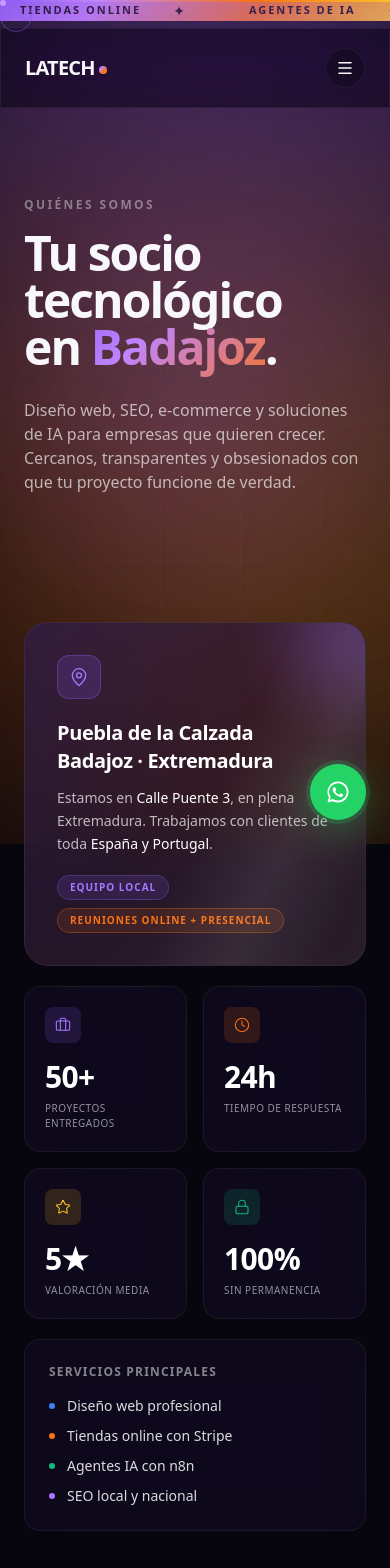
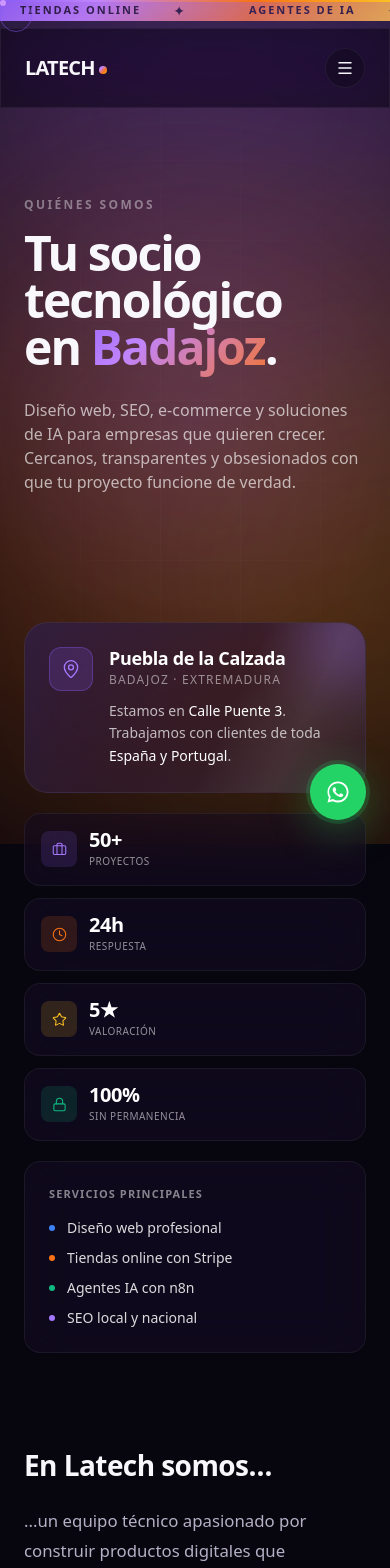
Before and after one commit to Andreh33/jaja, a Next.js app: page /sobre-nosotros in a window 390 px wide. Shown: the top 1568 px of the page. Built offline with nearby package versions, Linux system fonts and the light colour scheme.

Commit message:
fix: sobre-nosotros sidebar — stats horizontales + título compacto, sin saltos forzados

```diff
--- a/src/app/sobre-nosotros/page.tsx
+++ b/src/app/sobre-nosotros/page.tsx
@@ -54,72 +54,64 @@ export default function SobreNosotrosPage() {
             <div className="grid gap-12 md:grid-cols-12">
               <Reveal>
                 <div className="space-y-5 md:col-span-5 md:sticky md:top-32">
-                  <Holographic className="relative overflow-hidden p-8" rounded="rounded-3xl">
+                  <Holographic className="relative overflow-hidden p-6 md:p-7" rounded="rounded-3xl">
                     <div
-                      className="pointer-events-none absolute -right-20 -top-20 h-48 w-48 rounded-full"
+                      className="pointer-events-none absolute -right-16 -top-16 h-40 w-40 rounded-full"
                       style={{ background: 'radial-gradient(circle, rgba(139,92,246,0.35), transparent 70%)', filter: 'blur(20px)' }}
                     />
-                    <div className="relative">
-                      <div className="inline-flex h-11 w-11 items-center justify-center rounded-xl" style={{ background: 'rgba(139,92,246,0.18)', color: 'var(--purple-300)', border: '1px solid rgba(139,92,246,0.35)' }}>
+                    <div className="relative flex items-start gap-4">
+                      <div
+                        className="inline-flex h-11 w-11 shrink-0 items-center justify-center rounded-xl"
+                        style={{ background: 'rgba(139,92,246,0.18)', color: 'var(--purple-300)', border: '1px solid rgba(139,92,246,0.35)' }}
+                      >
                         <MapPin size={20} strokeWidth={1.6} />
                       </div>
-                      <h3 className="mt-5 font-display text-xl text-white" style={{ letterSpacing: '-0.02em', fontWeight: 700 }}>
-                        Puebla de la Calzada<br />Badajoz · Extremadura
-                      </h3>
-                      <p className="mt-3 text-sm leading-relaxed text-white/70">
-                        Estamos en <span className="text-white">Calle Puente 3</span>, en plena Extremadura.
-                        Trabajamos con clientes de toda <span className="text-white">España y Portugal</span>.
-                      </p>
-                      <div className="mt-5 flex flex-wrap gap-2">
-                        <span className="rounded-full px-3 py-1 text-[10px] font-semibold uppercase tracking-widest" style={{ background: 'rgba(139,92,246,0.15)', color: 'var(--purple-300)', border: '1px solid rgba(139,92,246,0.3)' }}>
-                          Equipo local
-                        </span>
-                        <span className="rounded-full px-3 py-1 text-[10px] font-semibold uppercase tracking-widest" style={{ background: 'rgba(249,115,22,0.12)', color: 'var(--accent-shop)', border: '1px solid rgba(249,115,22,0.3)' }}>
-                          Reuniones online + presencial
-                        </span>
+                      <div className="min-w-0 flex-1">
+                        <h3 className="font-display text-lg leading-tight text-white" style={{ letterSpacing: '-0.02em', fontWeight: 700 }}>
+                          Puebla de la Calzada
+                        </h3>
+                        <p className="mt-0.5 text-xs uppercase tracking-widest text-white/50">Badajoz · Extremadura</p>
+                        <p className="mt-3 text-sm leading-relaxed text-white/70">
+                          Estamos en <span className="text-white">Calle Puente 3</span>. Trabajamos con clientes de toda <span className="text-white">España y Portugal</span>.
+                        </p>
                       </div>
                     </div>
                   </Holographic>
 
-                  <div className="grid grid-cols-2 gap-4">
+                  <div className="grid gap-3 sm:grid-cols-2">
                     {[
-                      { v: '50+', l: 'Proyectos entregados', icon: Briefcase, color: 'var(--purple-300)', bg: 'rgba(139,92,246,0.15)' },
-                      { v: '24h', l: 'Tiempo de respuesta', icon: Clock, color: 'var(--accent-shop)', bg: 'rgba(249,115,22,0.15)' },
-                      { v: '5★', l: 'Valoración media', icon: Star, color: 'var(--warning)', bg: 'rgba(251,191,36,0.15)' },
+                      { v: '50+', l: 'Proyectos', icon: Briefcase, color: 'var(--purple-300)', bg: 'rgba(139,92,246,0.15)' },
+                      { v: '24h', l: 'Respuesta', icon: Clock, color: 'var(--accent-shop)', bg: 'rgba(249,115,22,0.15)' },
+                      { v: '5★', l: 'Valoración', icon: Star, color: 'var(--warning)', bg: 'rgba(251,191,36,0.15)' },
                       { v: '100%', l: 'Sin permanencia', icon: Lock, color: 'var(--accent-ia)', bg: 'rgba(16,185,129,0.15)' },
                     ].map((s) => {
                       const Icon = s.icon;
                       return (
-                        <div key={s.l} className="rounded-2xl glass p-5 transition-transform hover:-translate-y-0.5">
-                          <div className="mb-4 inline-flex h-9 w-9 items-center justify-center rounded-lg" style={{ background: s.bg, color: s.color, border: `1px solid ${s.color}40` }}>
-                            <Icon size={16} strokeWidth={1.6} />
+                        <div key={s.l} className="flex items-center gap-3 rounded-2xl glass px-4 py-4 transition-transform hover:-translate-y-0.5">
+                          <div
+                            className="inline-flex h-9 w-9 shrink-0 items-center justify-center rounded-lg"
+                            style={{ background: s.bg, color: s.color, border: `1px solid ${s.color}40` }}
+                          >
+                            <Icon size={15} strokeWidth={1.7} />
                           </div>
-                          <div className="font-display text-3xl text-white" style={{ letterSpacing: '-0.02em', fontWeight: 800 }}>{s.v}</div>
-                          <div className="mt-1.5 text-[10px] uppercase tracking-wider text-white/55">{s.l}</div>
+                          <div className="min-w-0">
+                            <div className="font-display text-xl leading-none text-white" style={{ letterSpacing: '-0.02em', fontWeight: 800 }}>
+                              {s.v}
+                            </div>
+                            <div className="mt-1 truncate text-[10px] uppercase tracking-wider text-white/55">{s.l}</div>
+                          </div>
                         </div>
                       );
                     })}
                   </div>
 
                   <div className="rounded-2xl glass p-6">
-                    <h4 className="text-xs font-semibold uppercase tracking-widest text-white/50">Servicios principales</h4>
+                    <h4 className="text-[11px] font-semibold uppercase tracking-widest text-white/50">Servicios principales</h4>
                     <ul className="mt-4 space-y-2.5 text-sm">
-                      <li className="flex items-center gap-3 text-white/85">
-                        <span className="h-1.5 w-1.5 rounded-full" style={{ background: 'var(--accent-web)' }} />
-                        Diseño web profesional
-                      </li>
-                      <li className="flex items-center gap-3 text-white/85">
-                        <span className="h-1.5 w-1.5 rounded-full" style={{ background: 'var(--accent-shop)' }} />
-                        Tiendas online con Stripe
-                      </li>
-                      <li className="flex items-center gap-3 text-white/85">
-                        <span className="h-1.5 w-1.5 rounded-full" style={{ background: 'var(--accent-ia)' }} />
-                        Agentes IA con n8n
-                      </li>
-                      <li className="flex items-center gap-3 text-white/85">
-                        <span className="h-1.5 w-1.5 rounded-full" style={{ background: 'var(--purple-300)' }} />
-                        SEO local y nacional
-                      </li>
+                      <li className="flex items-center gap-3 text-white/85"><span className="h-1.5 w-1.5 shrink-0 rounded-full" style={{ background: 'var(--accent-web)' }} />Diseño web profesional</li>
+                      <li className="flex items-center gap-3 text-white/85"><span className="h-1.5 w-1.5 shrink-0 rounded-full" style={{ background: 'var(--accent-shop)' }} />Tiendas online con Stripe</li>
+                      <li className="flex items-center gap-3 text-white/85"><span className="h-1.5 w-1.5 shrink-0 rounded-full" style={{ background: 'var(--accent-ia)' }} />Agentes IA con n8n</li>
+                      <li className="flex items-center gap-3 text-white/85"><span className="h-1.5 w-1.5 shrink-0 rounded-full" style={{ background: 'var(--purple-300)' }} />SEO local y nacional</li>
                     </ul>
                   </div>
                 </div>
```
